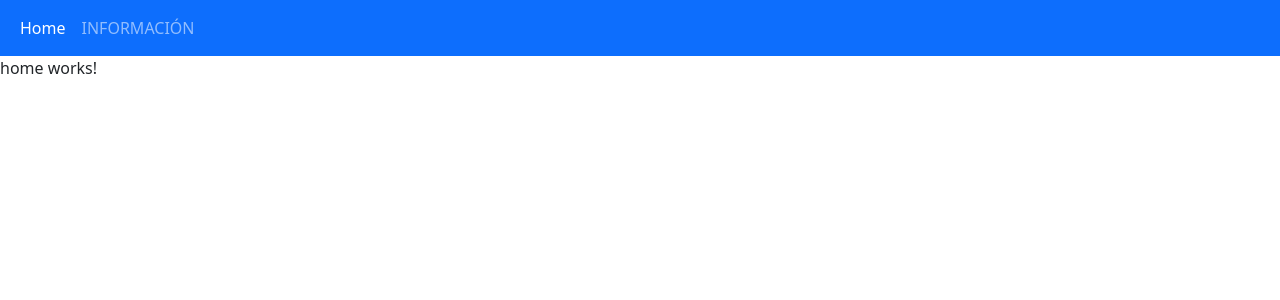
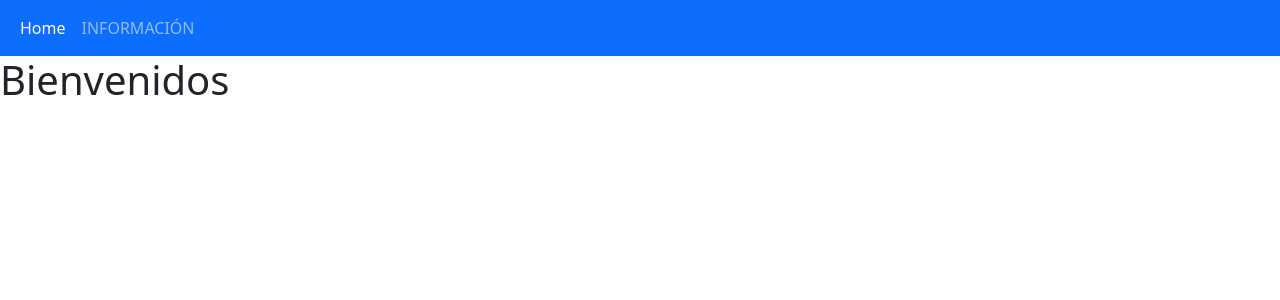
Before and after one commit to jritsqmet/app-web2-pr, an Angular app: page / in a window 1280 px wide. Shown: the top 300 px of the page. Built offline with nearby package versions, Linux system fonts and the light colour scheme.

Commit message:
Actualización de home

```diff
--- a/src/app/screens/home/home.component.html
+++ b/src/app/screens/home/home.component.html
@@ -1 +1 @@
-<p>home works!</p>
+<h1>Bienvenidos</h1>
```
